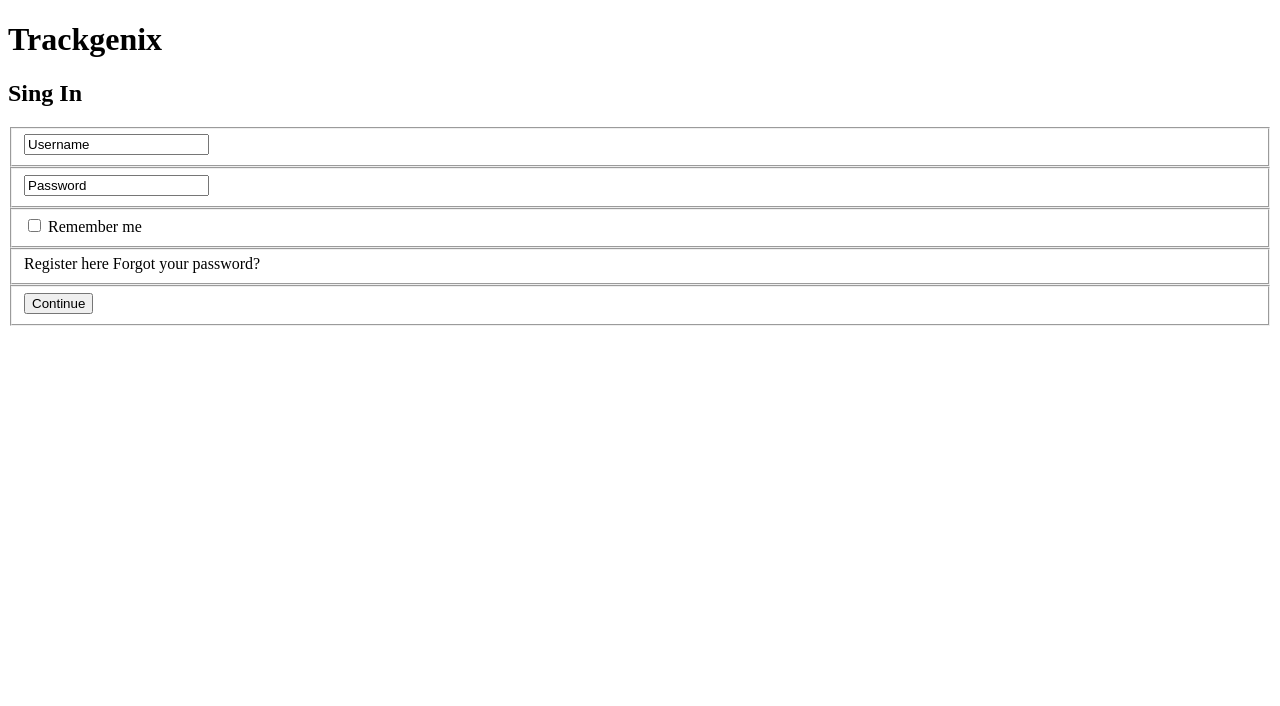
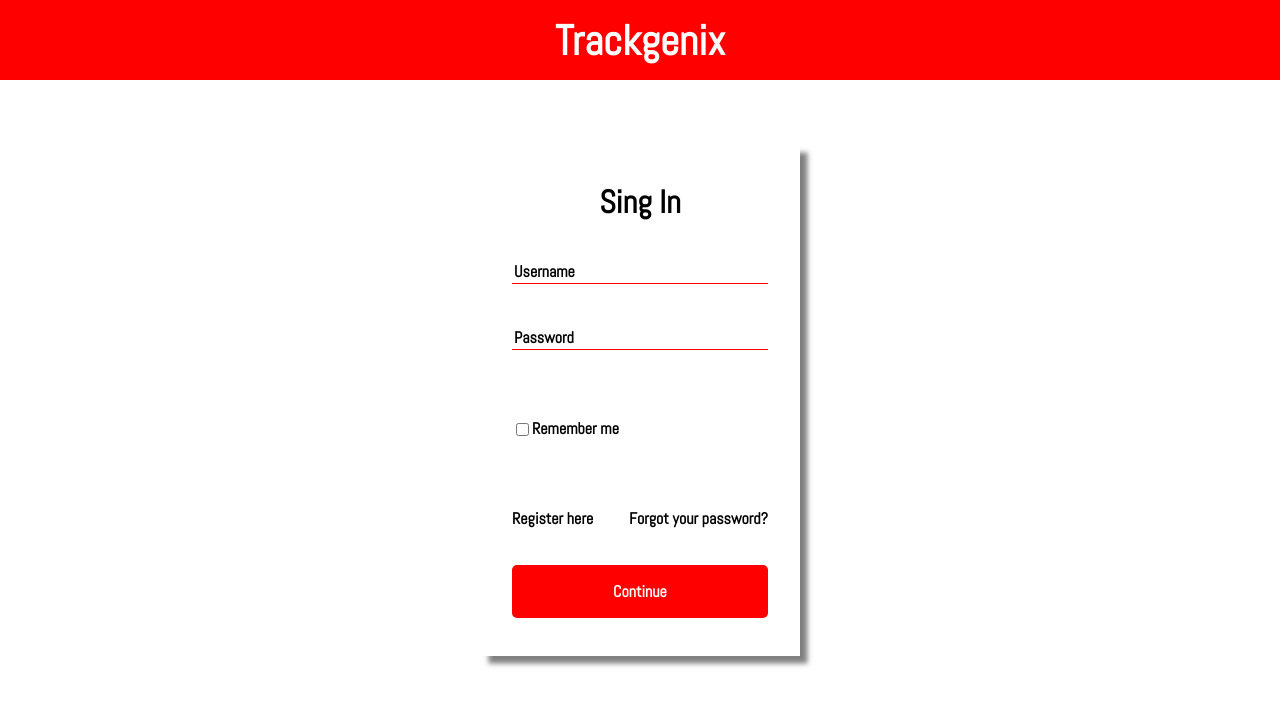
Before and after one commit to MatiasPazConti/BaSP-A2022-Etapa-1, a plain HTML site: page Semana-06/login.html in a window 1280 px wide. Drawn offline with Linux system fonts and the light colour scheme.

Commit message:
BaSP-W06-2022: Added style to login

```diff
--- /dev/null
+++ b/Semana-06/css/login.css
@@ -0,0 +1,87 @@
+body {
+    display: flex;
+    flex-direction: column;
+    width: 100%;
+    height: 100%;
+}
+header {
+    display: none;
+    justify-content: center;
+    align-items: center;
+    width: 100%;
+    height: 10%;
+    background-color: #FF0000;
+    font: bold 42px 'Abel', sans-serif;
+    color: white;
+}
+main {
+    display: flex;
+    justify-content: center;
+    align-items: center;
+    width: 100%;
+    height: 100%;
+    font: bold 16px 'Abel', sans-serif;
+    color: black;
+}
+h2 {
+    display: flex;
+    justify-content: center;
+    font-size: 32px;
+    margin-bottom: 15%;
+}
+form {
+    display: flex;
+    flex-direction: column;
+    justify-content: center;
+    width: 30%;
+    height: 70%;
+    padding: 2.5%;
+    box-shadow: 7.5px 7.5px 5px #00000080;
+}
+fieldset {
+    display: flex;
+    align-items: flex-end;
+    height: 12.5%;
+}
+.field-01 {
+    flex-direction: column;
+    justify-content: space-between;
+    align-items: flex-start;
+}
+div {
+    width: 100%;
+    border-bottom: 1px solid #FF0000;
+}
+.login-input {
+    border: 0px;
+    font: bold 16px 'Abel', sans-serif;
+}
+.field-03 {
+    justify-content: space-between;
+}
+.field-04 {
+    justify-content: center;
+}
+.login-button {
+    width: 100%;
+    height: 60%;
+    border: 0px;
+    border-radius: 5px;
+    background-color: #FF0000;
+    font: bold 16px 'Abel', sans-serif;
+    color: white;
+}
+@media screen and (min-width: 1024px) {
+    header {
+        display: flex;
+    }
+    main {
+        height: 80%;
+    }
+    form {
+        width: 20%;
+    }
+    fieldset {
+        height: 20%;
+    }
+}
--- a/Semana-06/login.html
+++ b/Semana-06/login.html
@@ -4,7 +4,14 @@
     <meta charset="UTF-8">
     <meta http-equiv="X-UA-Compatible" content="IE=edge">
     <meta name="viewport" content="width=device-width, initial-scale=1.0">
-    <title>Document</title>
+    <style>
+        @import url('https://fonts.googleapis.com/css2?family=Abel&display=swap');
+    </style>
+    <title>
+        Log In
+    </title>
+    <link rel="stylesheet" href="./css/reset.css">
+    <link rel="stylesheet" href="./css/login.css">
 </head>
 <body>
     <header>
@@ -17,11 +24,13 @@
             <h2>
                 Sing In
             </h2>
-            <fieldset>
-                <input type="text" value="Username">
-            </fieldset>
-            <fieldset>
-                <input type="text" value="Password">
+            <fieldset class="field-01">
+                <div>
+                    <input type="text" value="Username" class="login-input">
+                </div>
+                <div>
+                    <input type="text" value="Password" class="login-input">
+                </div>
             </fieldset>
             <fieldset>
                 <input type="checkbox">
@@ -29,7 +38,7 @@
                     Remember me
                 </label>
             </fieldset>
-            <fieldset>
+            <fieldset class="field-03">
                 <label>
                     Register here
                 </label>
@@ -37,8 +46,8 @@
                     Forgot your password?
                 </label>
             </fieldset>
-            <fieldset>
-                <input type="submit" value="Continue">
+            <fieldset class="field-04">
+                <input type="submit" value="Continue" class="login-button">
             </fieldset>
         </form>
     </main>
```
